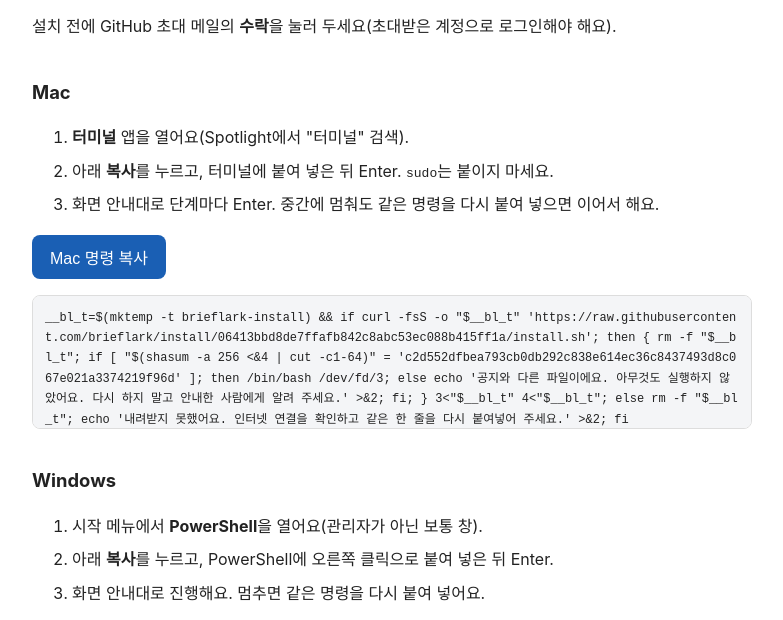
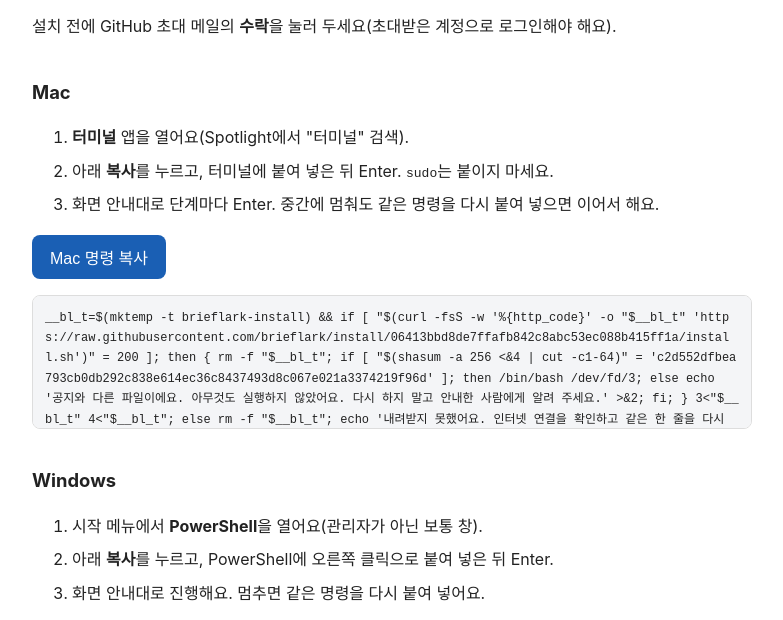
Before and after one commit to brieflark/brieflark.github.io, a plain HTML site: page install.html in a window 1280 px wide. Shown: the part 158-778 px from the top of the page, without its empty margins (248-1031 px from the left). Drawn offline with Linux system fonts and the light colour scheme.

Commit message:
맥 설치 명령을 20차 판(응답 코드 확인)으로

```diff
--- a/install.html
+++ b/install.html
@@ -24,7 +24,7 @@
 <li>화면 안내대로 단계마다 Enter. 중간에 멈춰도 같은 명령을 다시 붙여 넣으면 이어서 해요.</li>
 </ol>
 <p><button onclick="copyLine('mac',this)">Mac 명령 복사</button><span class="ok" id="mac-ok"></span></p>
-<pre id="mac">__bl_t=$(mktemp -t brieflark-install) &amp;&amp; if curl -fsS -o &quot;$__bl_t&quot; &#x27;https://raw.githubusercontent.com/brieflark/install/06413bbd8de7ffafb842c8abc53ec088b415ff1a/install.sh&#x27;; then { rm -f &quot;$__bl_t&quot;; if [ &quot;$(shasum -a 256 &lt;&amp;4 | cut -c1-64)&quot; = &#x27;c2d552dfbea793cb0db292c838e614ec36c8437493d8c067e021a3374219f96d&#x27; ]; then /bin/bash /dev/fd/3; else echo &#x27;공지와 다른 파일이에요. 아무것도 실행하지 않았어요. 다시 하지 말고 안내한 사람에게 알려 주세요.&#x27; &gt;&amp;2; fi; } 3&lt;&quot;$__bl_t&quot; 4&lt;&quot;$__bl_t&quot;; else rm -f &quot;$__bl_t&quot;; echo &#x27;내려받지 못했어요. 인터넷 연결을 확인하고 같은 한 줄을 다시 붙여넣어 주세요.&#x27; &gt;&amp;2; fi</pre>
+<pre id="mac">__bl_t=$(mktemp -t brieflark-install) &amp;&amp; if [ &quot;$(curl -fsS -w &#x27;%{http_code}&#x27; -o &quot;$__bl_t&quot; &#x27;https://raw.githubusercontent.com/brieflark/install/06413bbd8de7ffafb842c8abc53ec088b415ff1a/install.sh&#x27;)&quot; = 200 ]; then { rm -f &quot;$__bl_t&quot;; if [ &quot;$(shasum -a 256 &lt;&amp;4 | cut -c1-64)&quot; = &#x27;c2d552dfbea793cb0db292c838e614ec36c8437493d8c067e021a3374219f96d&#x27; ]; then /bin/bash /dev/fd/3; else echo &#x27;공지와 다른 파일이에요. 아무것도 실행하지 않았어요. 다시 하지 말고 안내한 사람에게 알려 주세요.&#x27; &gt;&amp;2; fi; } 3&lt;&quot;$__bl_t&quot; 4&lt;&quot;$__bl_t&quot;; else rm -f &quot;$__bl_t&quot;; echo &#x27;내려받지 못했어요. 인터넷 연결을 확인하고 같은 한 줄을 다시 붙여넣어 주세요.&#x27; &gt;&amp;2; fi</pre>
 
 <h2>Windows</h2>
 <ol>
```
